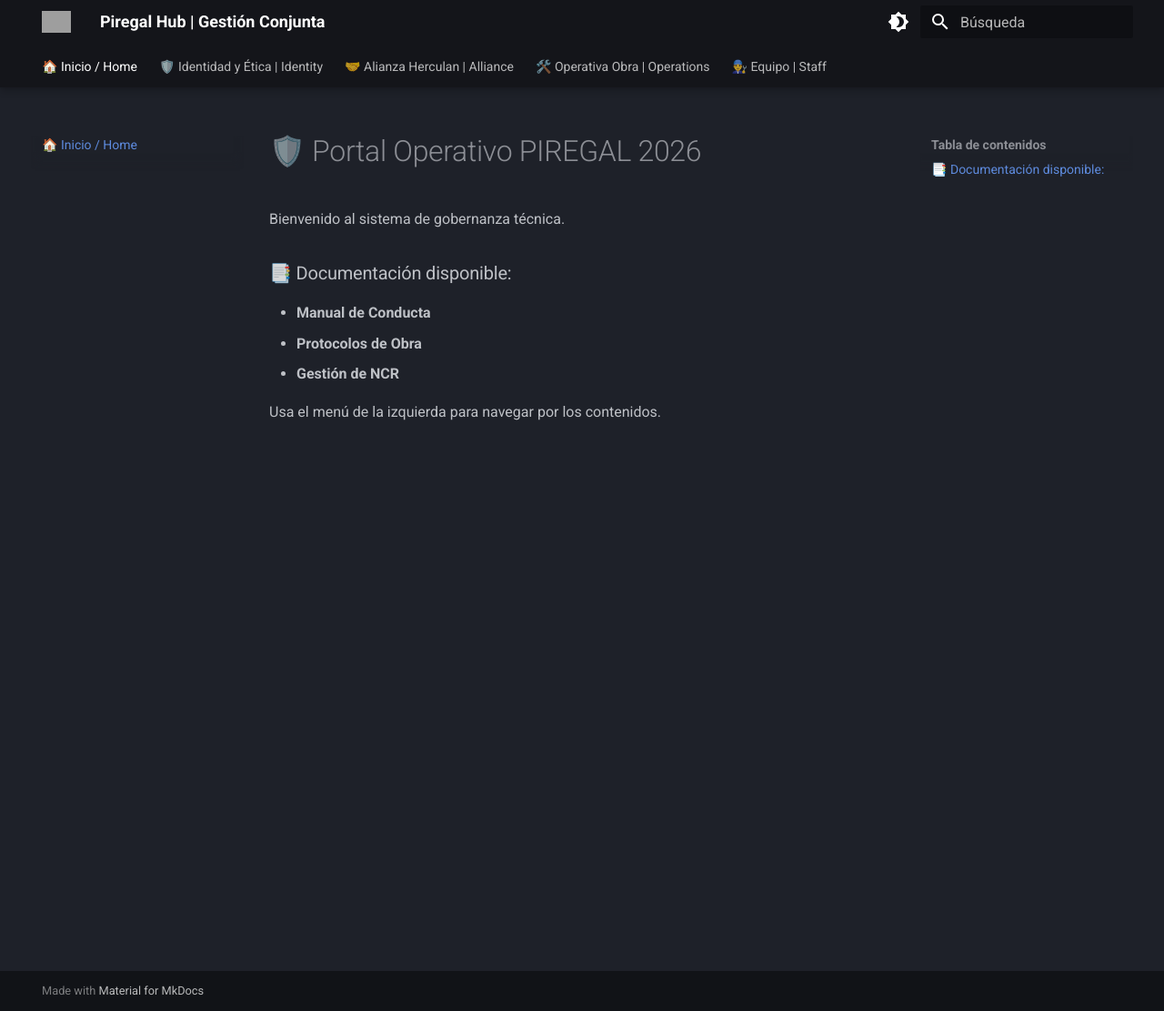
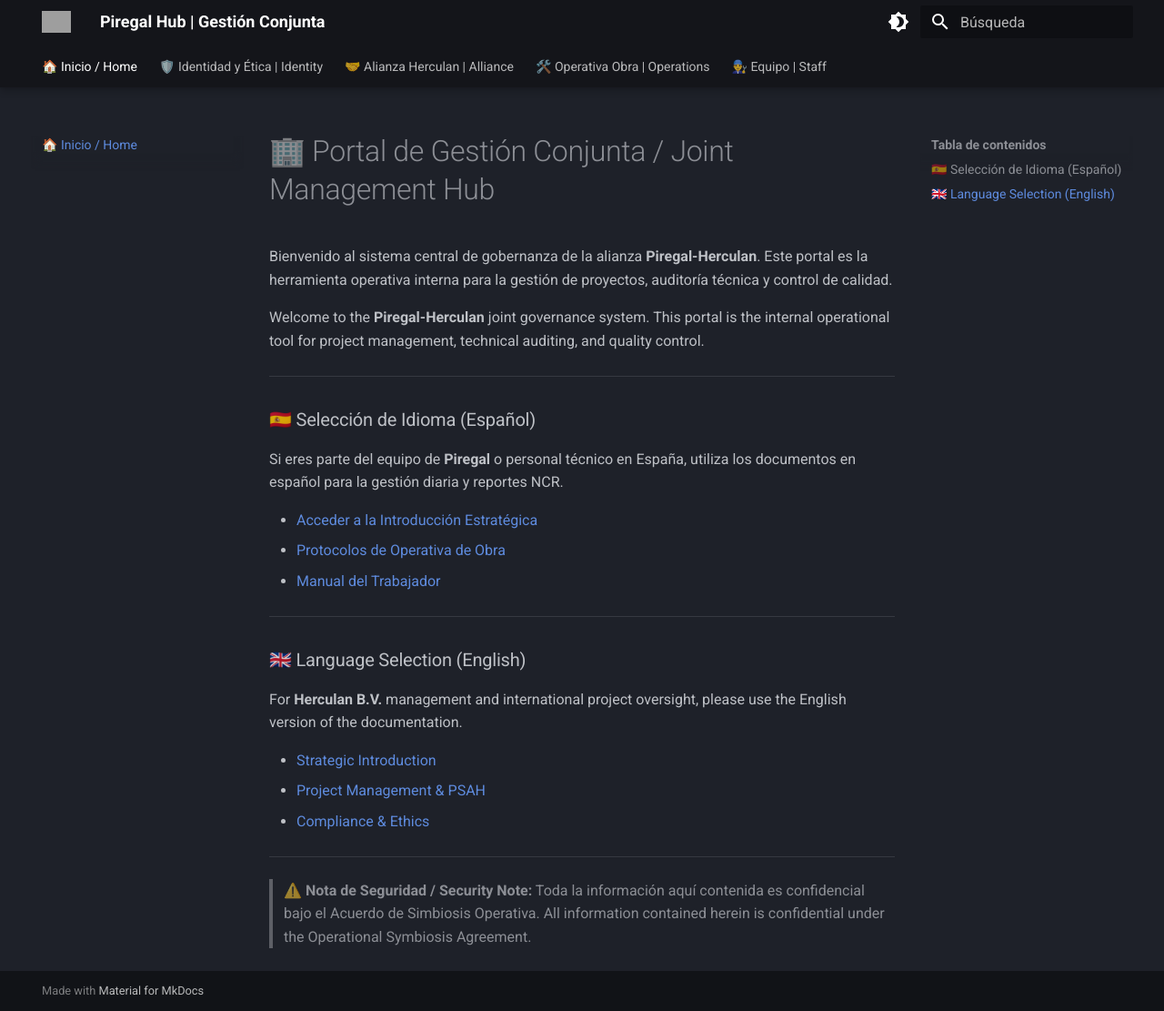
Before and after one commit to bernardezgatosergio-ai/piregal-governance, an MkDocs documentation site: the page built from docs/index.md, in a window 1280 px wide and 1111 px high. Shown: the whole window at 91% size. Built offline with MkDocs 1.6.1 and Material for MkDocs 9.7.7, drawn with Linux system fonts in a browser that asks for light colours; grey boxes are pictures that could not be loaded.

Commit message:
Update index.md

```diff
--- a/docs/index.md
+++ b/docs/index.md
@@ -1,10 +1,28 @@
-# 🛡️ Portal Operativo PIREGAL 2026
+# 🏢 Portal de Gestión Conjunta / Joint Management Hub
 
-Bienvenido al sistema de gobernanza técnica.
+Bienvenido al sistema central de gobernanza de la alianza **Piregal-Herculan**. Este portal es la herramienta operativa interna para la gestión de proyectos, auditoría técnica y control de calidad.
 
-### 📑 Documentación disponible:
-* **Manual de Conducta**
-* **Protocolos de Obra**
-* **Gestión de NCR**
+Welcome to the **Piregal-Herculan** joint governance system. This portal is the internal operational tool for project management, technical auditing, and quality control.
 
-Usa el menú de la izquierda para navegar por los contenidos.
+---
+
+### 🇪🇸 Selección de Idioma (Español)
+Si eres parte del equipo de **Piregal** o personal técnico en España, utiliza los documentos en español para la gestión diaria y reportes NCR.
+
+* [Acceder a la Introducción Estratégica](v1-identidad/introduccion.md)
+* [Protocolos de Operativa de Obra](v4-operativa/protocolo-obra.md)
+* [Manual del Trabajador](v6-personal/manual-trabajador.md)
+
+---
+
+### 🇬🇧 Language Selection (English)
+For **Herculan B.V.** management and international project oversight, please use the English version of the documentation.
+
+* [Strategic Introduction](v1-identidad/introduccion.en.md)
+* [Project Management & PSAH](v3-alianza/psah.en.md)
+* [Compliance & Ethics](v5-compliance/etica.en.md)
+
+---
+
+> ⚠️ **Nota de Seguridad / Security Note:** Toda la información aquí contenida es confidencial bajo el Acuerdo de Simbiosis Operativa.
+> All information contained herein is confidential under the Operational Symbiosis Agreement.
```
